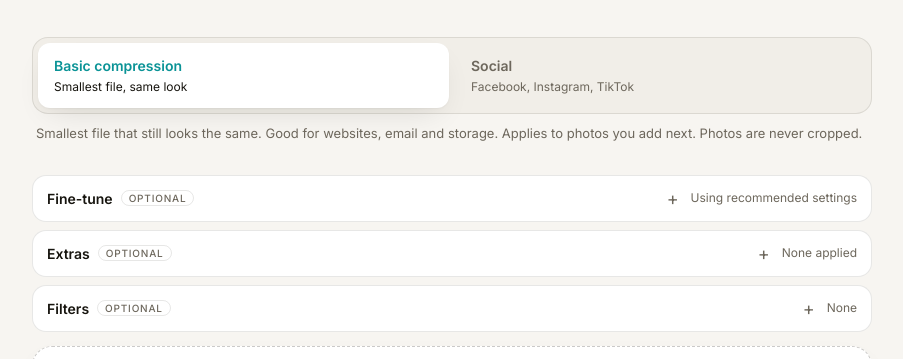
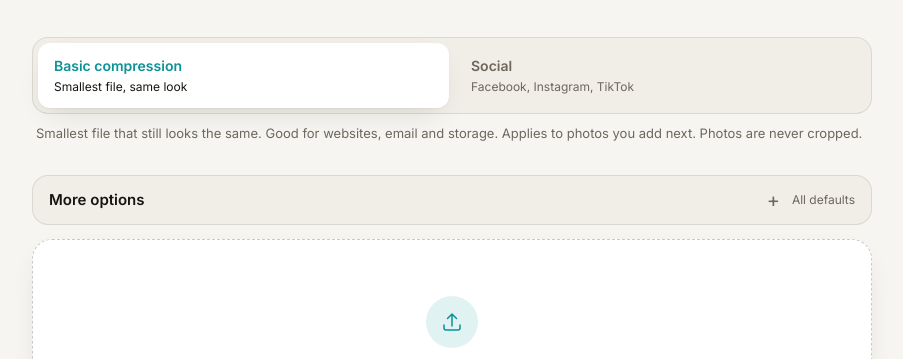
Before and after one commit to RTaveira8/photo-perfection, a website built with Vite: page index.html in a window 1280 px wide. Shown: the part 372-731 px from the top of the page, without its empty margins (188-1091 px from the left). Built offline with nearby package versions, Linux system fonts and the light colour scheme.

Commit message:
Group Fine-tune, Extras and Filters into a collapsible More options section
Co-Authored-By: Claude Sonnet 5.5 <noreply@anthropic.com>

```diff
--- a/src/main.ts
+++ b/src/main.ts
@@ -55,6 +55,9 @@ app.innerHTML = `
     </div>
     <p id="mode-note" class="mode-note"></p>
 
+    <details class="more">
+      <summary><b class="more-ttl">More options</b><span id="more-state">All defaults</span></summary>
+      <div class="more-body">
     <details class="tune">
       <summary><b class="ttl">Fine-tune <em class="opt">Optional</em></b><span id="tune-state">Using recommended settings</span></summary>
       <div class="tune-body">
@@ -103,6 +106,8 @@ app.innerHTML = `
           <div class="srow"><label for="filter-amt">Intensity</label><b id="filter-amt-val">100</b></div>
           <input id="filter-amt" type="range" min="0" max="100" step="1" value="100" />
         </div>
+      </div>
+    </details>
       </div>
     </details>
 
@@ -159,6 +164,14 @@ const tuneState = document.getElementById('tune-state')!;
 const tuneHint = document.getElementById('tune-hint')!;
 const isCustom = () => +qEl.value !== Math.round(target.preset.quality * 100) || +szEl.value !== target.preset.longEdge;
 
+// Summary on the collapsed "More options" header, so changes are visible without opening it.
+function syncMore() {
+  const active = [isCustom() && 'Fine-tune', exChanged() && 'Extras', filterId && 'Filter'].filter(Boolean);
+  const state = document.getElementById('more-state')!;
+  state.textContent = active.length ? active.join(' · ') : 'All defaults';
+  state.classList.toggle('custom', active.length > 0);
+}
+
 function syncTune() {
   const rec = target.preset;
   document.getElementById('q-val')!.textContent = `${qEl.value}%`;
@@ -174,6 +187,7 @@ function syncTune() {
   tuneHint.textContent = hints.join(' ');
   document.getElementById('tune-foot')!.hidden = !isCustom() && !hints.length;
   document.getElementById('tune-reset')!.hidden = !isCustom();
+  syncMore();
 }
 function resetTune() {
   qEl.value = String(Math.round(target.preset.quality * 100));
@@ -208,6 +222,7 @@ function syncExtras() {
   document.getElementById('extras-hint')!.textContent = hints.join(' ');
   document.getElementById('extras-foot')!.hidden = !changed && !hints.length;
   document.getElementById('extras-reset')!.hidden = !changed;
+  syncMore();
 }
 function resetExtras() {
   for (const e of EXTRAS) exEl(e.id).value = String(exRec(e.id));
@@ -233,6 +248,7 @@ function syncFilter() {
   document.getElementById('filter-amt-row')!.hidden = !f;
   document.getElementById('filter-hint')!.textContent = f?.params.grain ? 'Includes fine grain, which makes files larger.' : '';
   document.getElementById('filter-amt-val')!.textContent = `${amtEl.value}%`;
+  syncMore();
 }
 filterBtns.forEach((b) => (b.onclick = () => ((filterId = b.dataset.filter!), syncFilter())));
 amtEl.oninput = syncFilter;
--- a/src/style.css
+++ b/src/style.css
@@ -310,3 +310,17 @@ body.modal-open { overflow: hidden; }
 .ghost { padding: 10px 14px; border: 1px solid var(--line); border-radius: 12px; background: transparent; color: var(--muted); font: 500 14px var(--sans); cursor: pointer; transition: color 0.15s, border-color 0.15s; }
 .ghost:hover { color: var(--text); border-color: var(--muted); }
 .ghost:focus-visible { outline: 2px solid var(--accent); outline-offset: 2px; }
+
+/* More options: outer collapsible wrapping Fine-tune, Extras and Filters */
+.more { margin: 0 0 14px; border: 1px solid var(--line); border-radius: 16px; background: var(--surface-2); }
+.more > summary { display: flex; align-items: center; gap: 12px; padding: 13px 16px; cursor: pointer; list-style: none; }
+.more > summary::-webkit-details-marker { display: none; }
+.more > summary::after { content: '+'; margin-left: auto; color: var(--muted); font-size: 20px; line-height: 1; }
+.more[open] > summary::after { content: '–'; }
+.more > summary:focus-visible { outline: 2px solid var(--accent); outline-offset: 2px; border-radius: 16px; }
+.more-ttl { font-size: 15px; font-weight: 600; }
+.more > summary span { order: 2; color: var(--muted); font-size: 12px; }
+.more > summary span.custom { color: var(--accent); }
+.more-body { display: grid; gap: 10px; padding: 0 12px 12px; }
+.more-body .tune { margin: 0; background: var(--surface); }
+.more-body .tune + .tune { margin-top: 0; }
```
Also changed, not shown: CLAUDE.md (+1 -1 lines).
